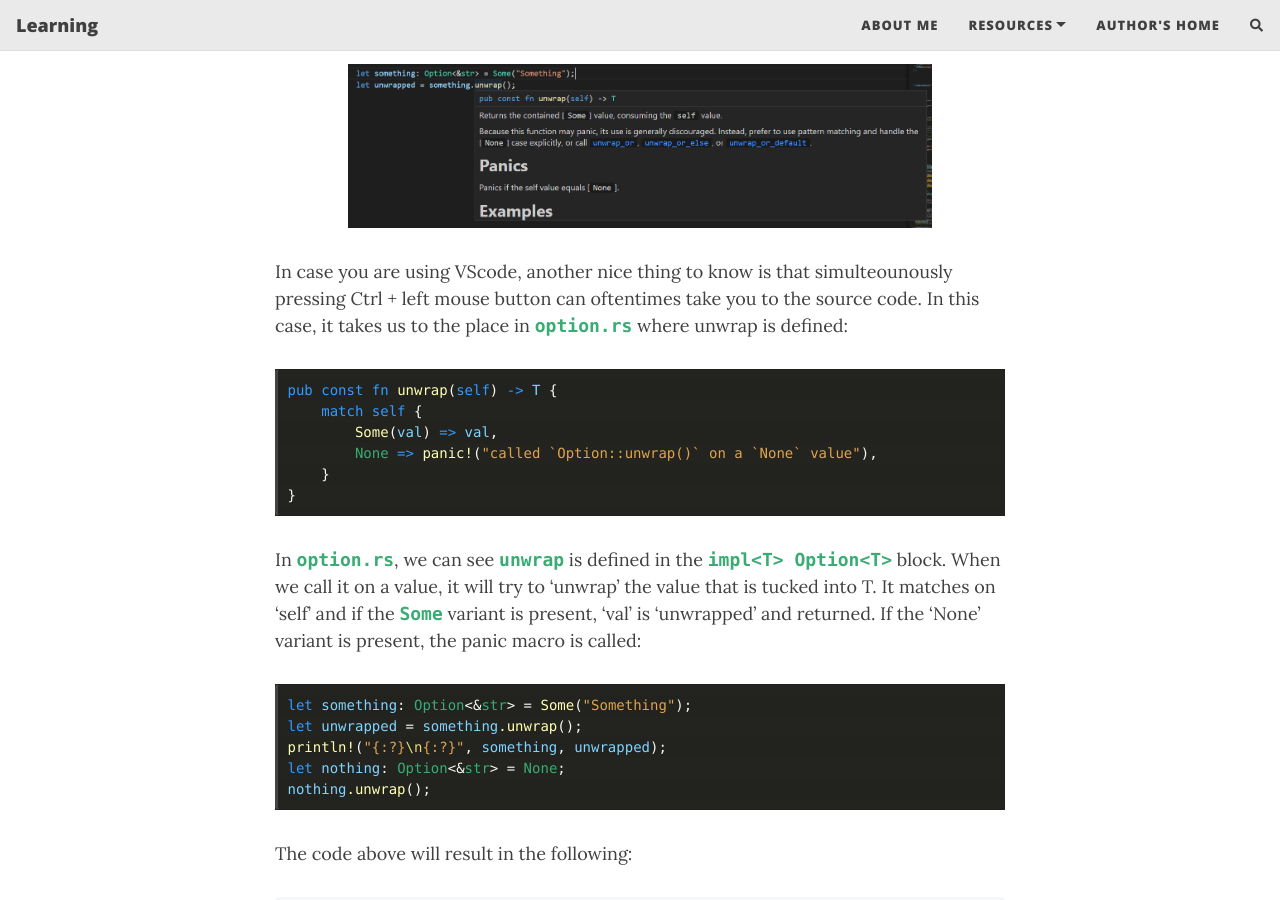
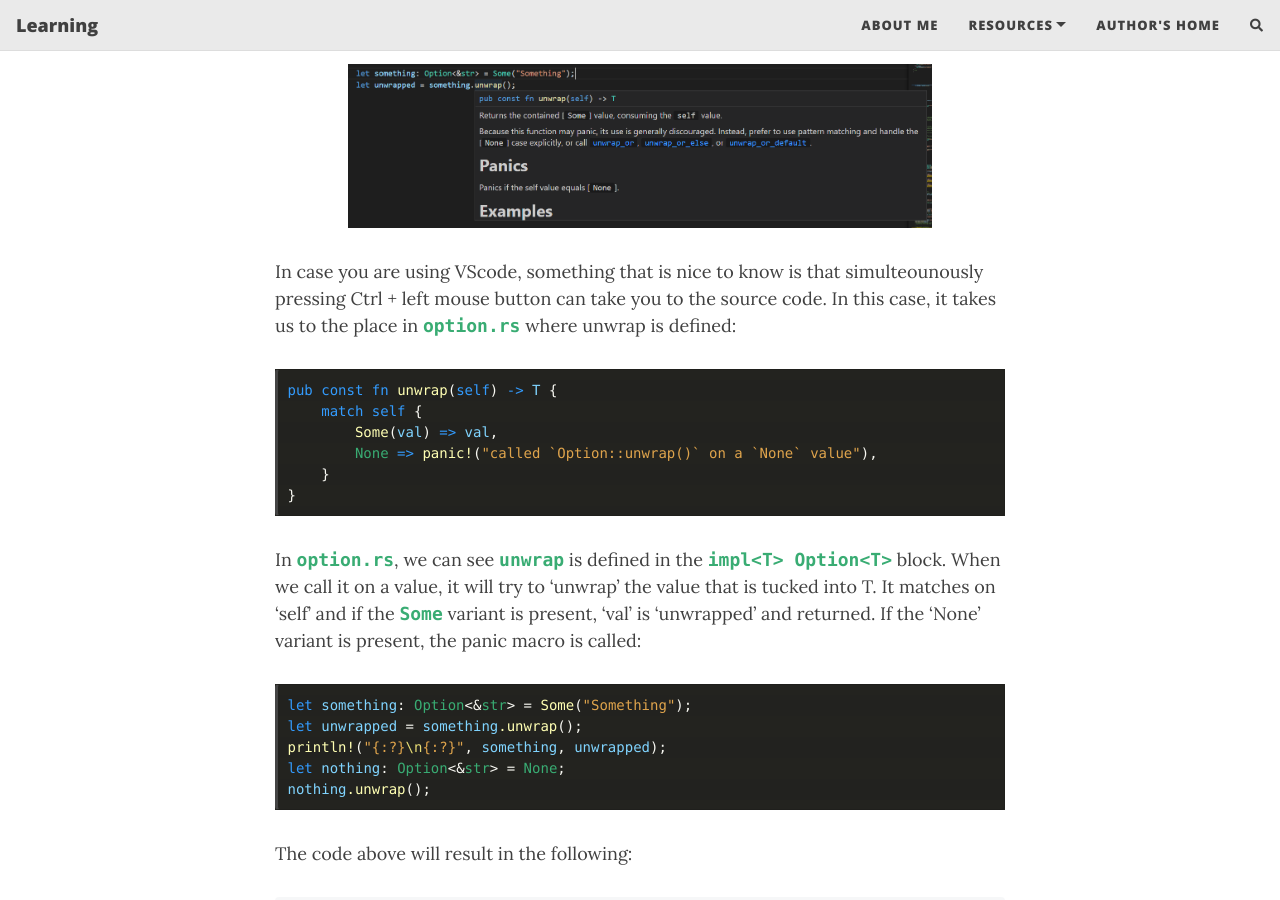
Before and after one commit to saidvandeklundert/learn, a Jekyll site: the page built from _posts/2021-08-15-rust-option-and-result.md, in a window 1280 px wide and 900 px high, scrolled down 6032 px. Built offline with Jekyll 4.4.1, drawn with Linux system fonts in a browser that asks for light colours; nearby versions of some CDN libraries; comment, search, counter and statistics services are not loaded.

Commit message:
rust error

````diff
--- a/_posts/2021-08-15-rust-option-and-result.md
+++ b/_posts/2021-08-15-rust-option-and-result.md
@@ -210,7 +210,7 @@ Oftentimes, you'll see unwrap being used. This looked a bit mysterious at first.
 ![ID unwrap](/assets/img/ide_unwrap.png "ID unwrap"){:height="80%" width="80%"}
 {: refdef}
 
-In case you are using VScode, another nice thing to know is that simulteounously pressing Ctrl + left mouse button can oftentimes take you to the source code. In this case, it takes us to the place in `option.rs` where unwrap is defined:
+In case you are using VScode, something that is nice to know is that simulteounously pressing Ctrl + left mouse button can take you to the source code. In this case, it takes us to the place in `option.rs` where unwrap is defined:
 ```rust
 pub const fn unwrap(self) -> T {
     match self {
````
